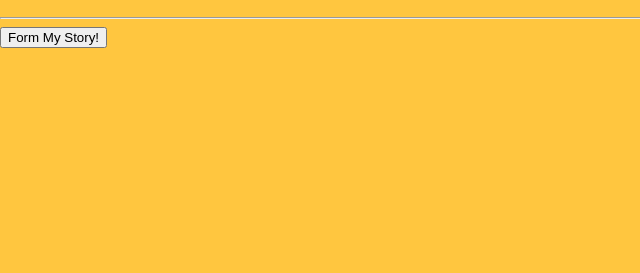
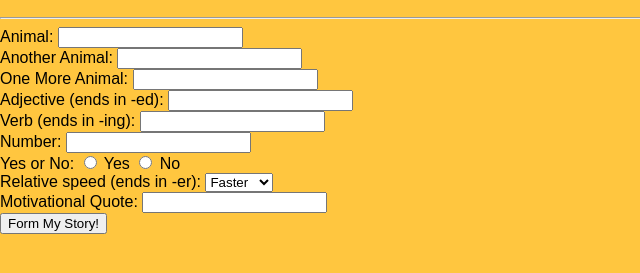
Before and after one commit to chadb3/codecademy-javascript-projs, a plain HTML site: page Projects/Form_a_Story/index.html in a window 1280 px wide. Shown: the part 383-656 px from the top of the page, without its empty margins (0-640 px from the left). Drawn offline with Linux system fonts and the light colour scheme; files that its build step writes are made by us from their sources.

Commit message:
working on project

```diff
--- a/Projects/Form_a_Story/index.html
+++ b/Projects/Form_a_Story/index.html
@@ -16,7 +16,46 @@
       <hr>
       <!--Add your form below:-->
       <form action="story.html" method="GET">
-       <input type="submit" value="Form My Story!">
+        <label for="animal-1">Animal: </label>
+	<input id="animal-1" type="text" name="animal-1"required>
+	<br>
+	<label for="animal-2">Another Animal: </label>
+	<input id="animal-2" name="animal-2" type="text" required>
+	<br>
+	<label for="animal-3">One More Animal: </label>
+	<input id="animal-3" name="animal-3" type="text" required>
+	<br>
+	<label for="adj-1">Adjective (ends in -ed): </label>
+	<input id="adj-1" name="adj-1" type="text" required>
+	<br>
+	<label for="verb-1">Verb (ends in -ing): </label>
+	<input id="verb-1" name="verb-1" type="text" required>
+	<br>
+	<label for="num-1">Number: </label>
+	<input id="num-1" name="num-1" type="number" required>
+	<br>
+	<span>Yes or No:
+	<input id="yes" name="answer" type="radio" value="yes" required>
+	<label for="yes">Yes</label>
+	<input id="no" name="answer" type="radio" value="no" required>
+	<label for="no">No</label>
+	</span>
+	<br>
+	<label for="speed">Relative speed (ends in -er): </label>
+	<select id="speed" name="speed" required>
+	 <option value="faster">Faster</option>
+	 <option value="slower">Slower</option>
+	 <option value="quicker">Quicker</option>
+	</select>
+	<br>
+	<label for="quote">Motivational Quote: </label>
+	<input id="quote" name="quote" type="text" list="quote-choices" required>
+	<datalist id="quote-choices">
+	<option value="Winner gets ice cream!"></option>
+	<option value="Winner gets money!"></option>
+	</datalist>
+	<br>
+	<input type="submit" value="Form My Story!">
       </form>
     </section>
   </body>
```
